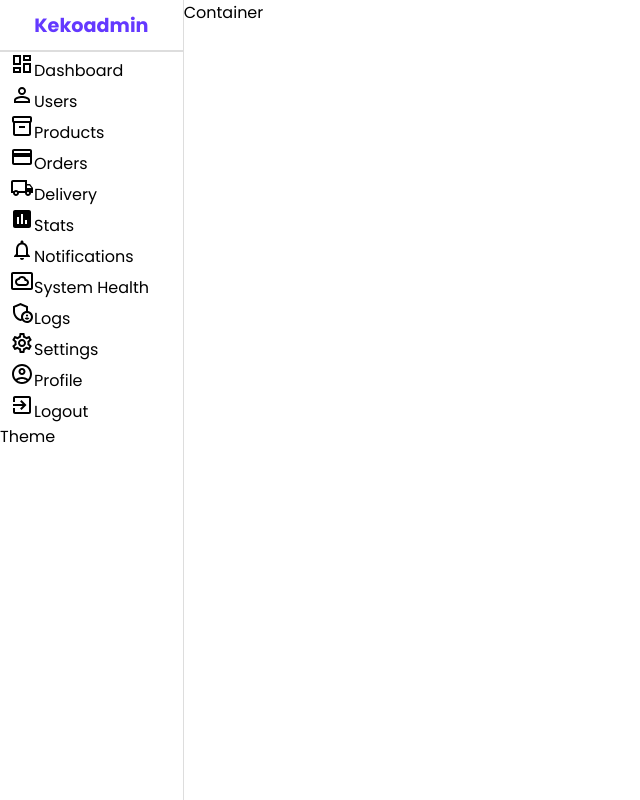
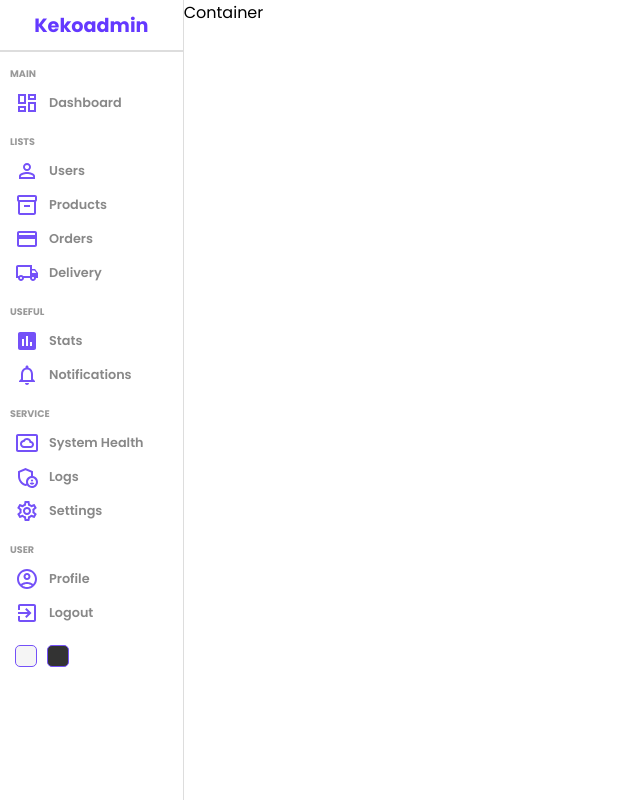
Before and after one commit to Mehmetadiguzel1/admin-dashboard, a React (Create React App) app: page / in a window 1280 px wide. Shown: the whole page, without its empty margins (0-640 px from the left). Built offline with nearby package versions, Linux system fonts and the light colour scheme.

Commit message:
Sidebar design done

```diff
--- a/src/components/sidebar/Sidebar.jsx
+++ b/src/components/sidebar/Sidebar.jsx
@@ -19,57 +19,65 @@ const Sidebar = () => {
     <hr />
     <div className="center">
       <ul>
+        <p className="title">MAIN</p>
         <li>
-          <DashboardOutlinedIcon/>
+          <DashboardOutlinedIcon className='icon' />
           <span>Dashboard</span>
         </li>
+        <p className="title">LISTS</p>
         <li>
-          <PersonOutlineOutlinedIcon/>
+          <PersonOutlineOutlinedIcon className='icon'/>
           <span>Users</span>
         </li>
         <li>
-          <Inventory2OutlinedIcon/>
+          <Inventory2OutlinedIcon className='icon'/>
           <span>Products</span>
         </li>
         <li>
-          <CreditCardOutlinedIcon/>
+          <CreditCardOutlinedIcon className='icon'/>
           <span>Orders</span>
         </li>
         <li>
-          <LocalShippingOutlinedIcon/>
+          <LocalShippingOutlinedIcon className='icon'/>
           <span>Delivery</span>
         </li>
+        <p className="title">USEFUL</p>
         <li>
-          <AssessmentIcon/>
+          <AssessmentIcon className='icon'/>
           <span>Stats</span>
         </li>
         <li>
-          <NotificationsNoneOutlinedIcon/>
+          <NotificationsNoneOutlinedIcon className='icon'/>
           <span>Notifications</span>
         </li>
+        <p className="title">SERVICE</p>
         <li>
-          <SettingsSystemDaydreamOutlinedIcon/>
+          <SettingsSystemDaydreamOutlinedIcon className='icon'/>
           <span>System Health</span>
         </li>
         <li>
-          <AdminPanelSettingsOutlinedIcon/>
+          <AdminPanelSettingsOutlinedIcon className='icon'/>
           <span>Logs</span>
         </li>
         <li>
-          <SettingsOutlinedIcon/>
+          <SettingsOutlinedIcon className='icon'/>
           <span>Settings</span>
         </li>
+        <p className="title">USER</p>
         <li>
-          <AccountCircleOutlinedIcon/>
+          <AccountCircleOutlinedIcon className='icon'/>
           <span>Profile</span>
         </li>
         <li>
-          <ExitToAppOutlinedIcon/>
+          <ExitToAppOutlinedIcon className='icon'/>
           <span>Logout</span>
         </li>
       </ul>
     </div>
-    <div className="bottom">Theme</div>
+    <div className="bottom">
+      <div className="colorOption"></div>
+      <div className="colorOption"></div>
+    </div>
     </div>
   )
 }
--- a/src/components/sidebar/sidebar.scss
+++ b/src/components/sidebar/sidebar.scss
@@ -24,7 +24,55 @@
             list-style: none;
             margin: o;
             padding: 0;
+
+            .title{
+                font-size: 0.6rem;
+                font-weight: bold;
+                color: #999;
+                margin-top: 15px;
+                margin-bottom: 5px;
+            }
+            li{
+                display: flex;
+                align-items: center;
+                padding: 5px;
+                cursor: pointer;
+
+                &:hover{
+                    background-color: #ece8ff;
+                }
+                .icon{
+                    font-size: 1.5rem;
+                    color: #7451f8;
+                }
+                span{
+                    font-size: 0.8rem;
+                    font-weight: 600;
+                    color: #888;
+                    margin-left: 10px;
+                }
+            }
         }
     }
+    .bottom{
+        display: flex;
+        align-items: center;
+        margin: 10px;
 
+        .colorOption{
+            width: 20px;
+            height: 20px;
+            border-radius: 5px;
+            border: 1px solid #7451f8 ;
+            cursor: pointer;
+            margin: 5px;
+
+            &:nth-child(1){
+                background-color: whitesmoke;
+            }
+            &:nth-child(2){
+                background-color: #333;
+            }
+        }
+    }
 }
```
